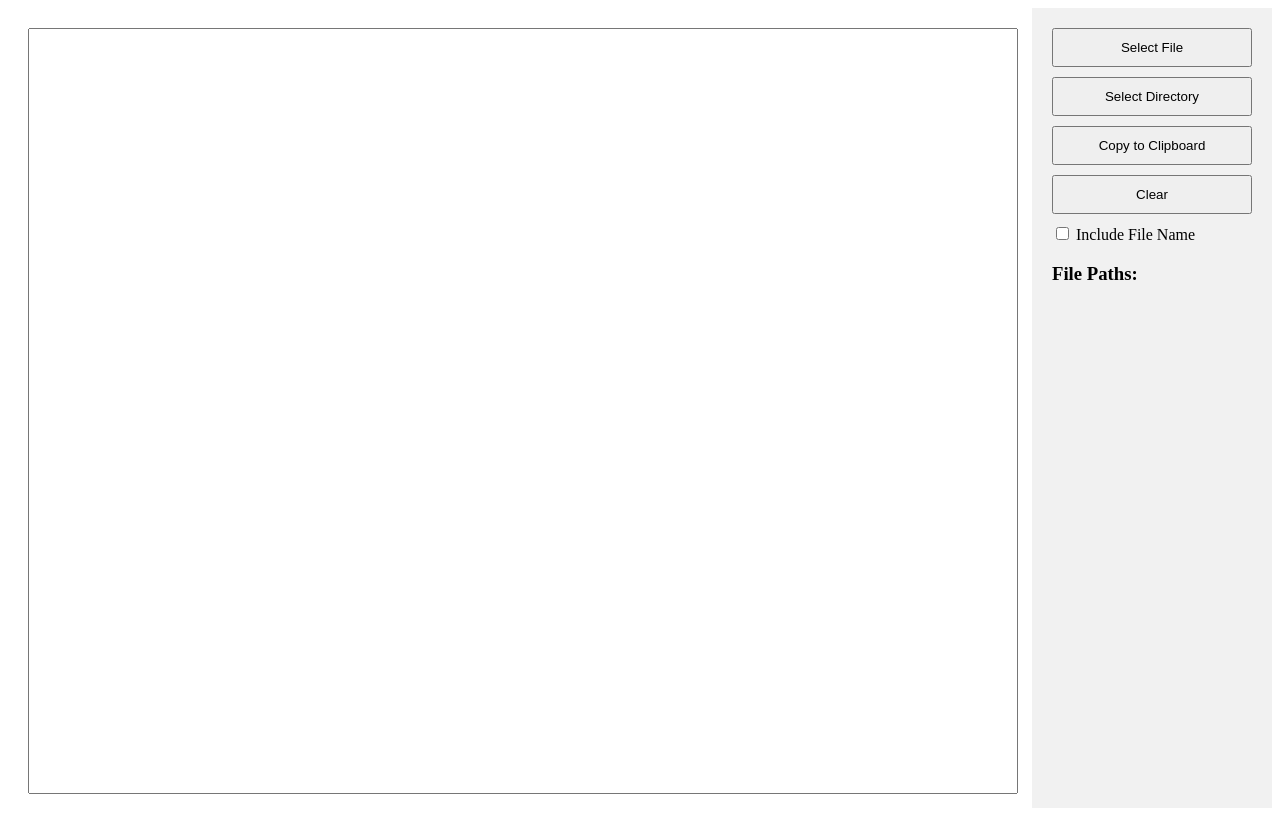
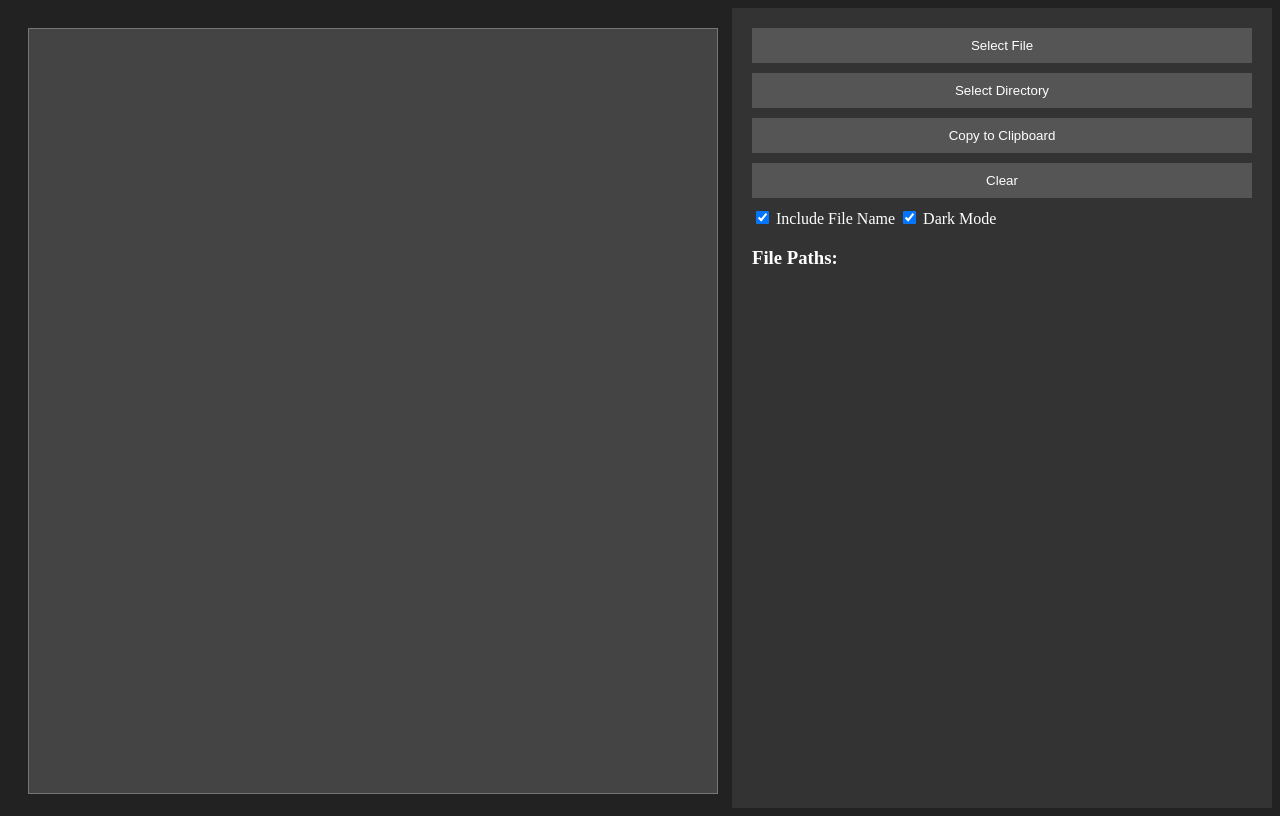
Before and after one commit to JohnathonCrowder/Project_Code_Reader, a Flask app: page / in a window 1280 px wide. Run offline with Flask 3, Linux system fonts and the light colour scheme.

Commit message:
Added Dark Mode
Added an optional dark theme to the webpage to reduce eye strain

```diff
--- a/static/script.js
+++ b/static/script.js
@@ -86,6 +86,12 @@ document.addEventListener('DOMContentLoaded', function() {
         textbox.value = '';
     });
 
+    var darkModeCheckbox = document.getElementById('darkModeCheckbox');
+
+    darkModeCheckbox.addEventListener('change', function() {
+        document.body.classList.toggle('dark-mode');
+    });
+
     function isValidFile(file) {
         var validExtensions = ['.txt', '.js', '.py', '.html', '.css', '.json'];
         var fileName = file.name.toLowerCase();
--- a/static/styles.css
+++ b/static/styles.css
@@ -9,7 +9,7 @@
 }
 
 .sidebar {
-    width: 200px;
+    width: 500px;
     background-color: #f1f1f1;
     padding: 20px;
 }
@@ -26,9 +26,42 @@ button {
     width: 100%;
     padding: 10px;
     margin-bottom: 10px;
+    background-color: blue;
+    color: white;
+    border: none;
+    cursor: pointer;
+}
+
+button:hover {
+    background-color: darkblue;
 }
 
 ul {
     list-style-type: none;
     padding: 0;
 }
+
+
+/* Dark mode styles */
+body.dark-mode {
+    background-color: #222;
+    color: #fff;
+}
+
+.dark-mode .sidebar {
+    background-color: #333;
+}
+
+.dark-mode textarea {
+    background-color: #444;
+    color: #fff;
+}
+
+.dark-mode button {
+    background-color: #555;
+    color: #fff;
+}
+
+.dark-mode button:hover {
+    background-color: #777;
+}
--- a/templates/index.html
+++ b/templates/index.html
@@ -4,7 +4,7 @@
     <title>Textbox and File Paths</title>
     <link rel="stylesheet" type="text/css" href="{{ url_for('static', filename='styles.css') }}">
 </head>
-<body>
+<body class="dark-mode">
     <div class="container">
         <div class="textbox-container">
             <textarea id="textbox" readonly></textarea>
@@ -14,7 +14,8 @@
             <button id="selectDirectoryButton">Select Directory</button>
             <button id="copyButton">Copy to Clipboard</button>
             <button id="clearButton">Clear</button>
-            <label><input type="checkbox" id="includeFileNameCheckbox"> Include File Name</label>
+            <label><input type="checkbox" id="includeFileNameCheckbox" checked> Include File Name</label>
+            <label><input type="checkbox" id="darkModeCheckbox" checked> Dark Mode</label>
             <h3>File Paths:</h3>
             <ul id="filePathList"></ul>
         </div>
```
